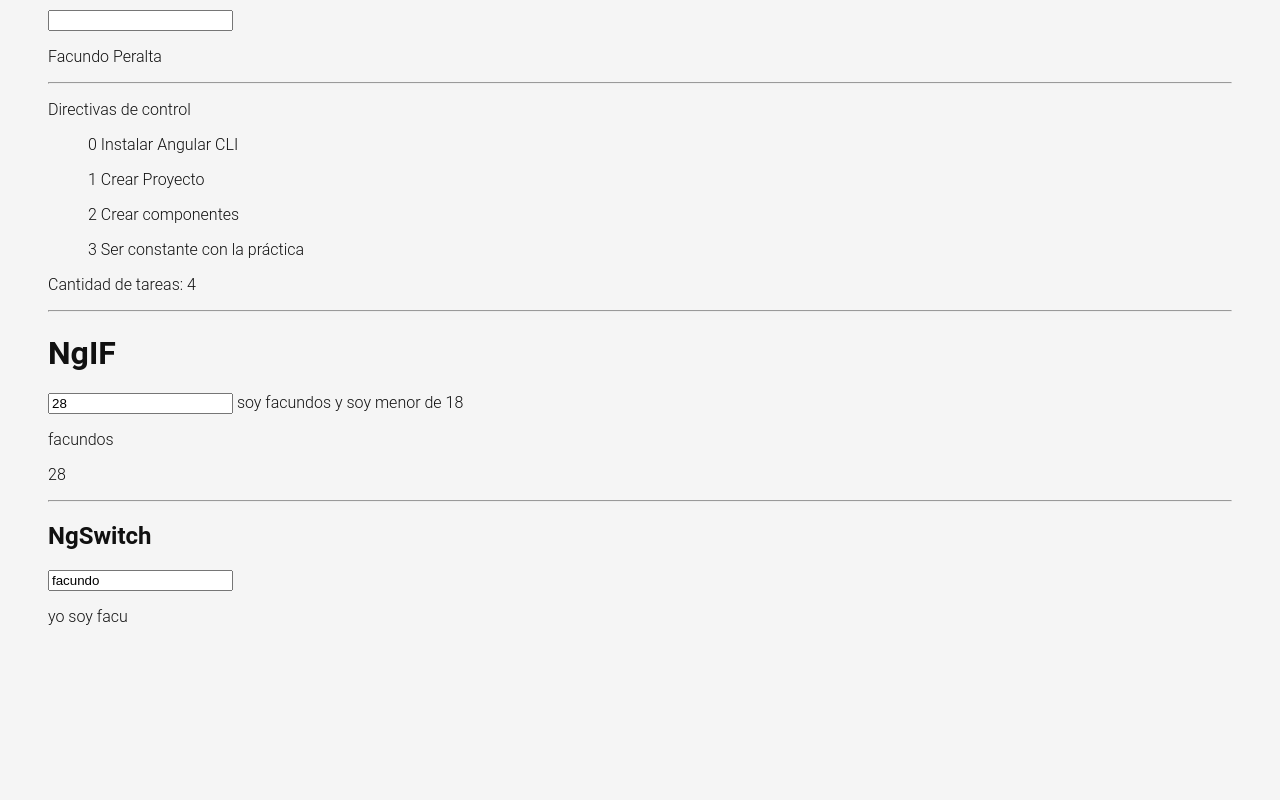
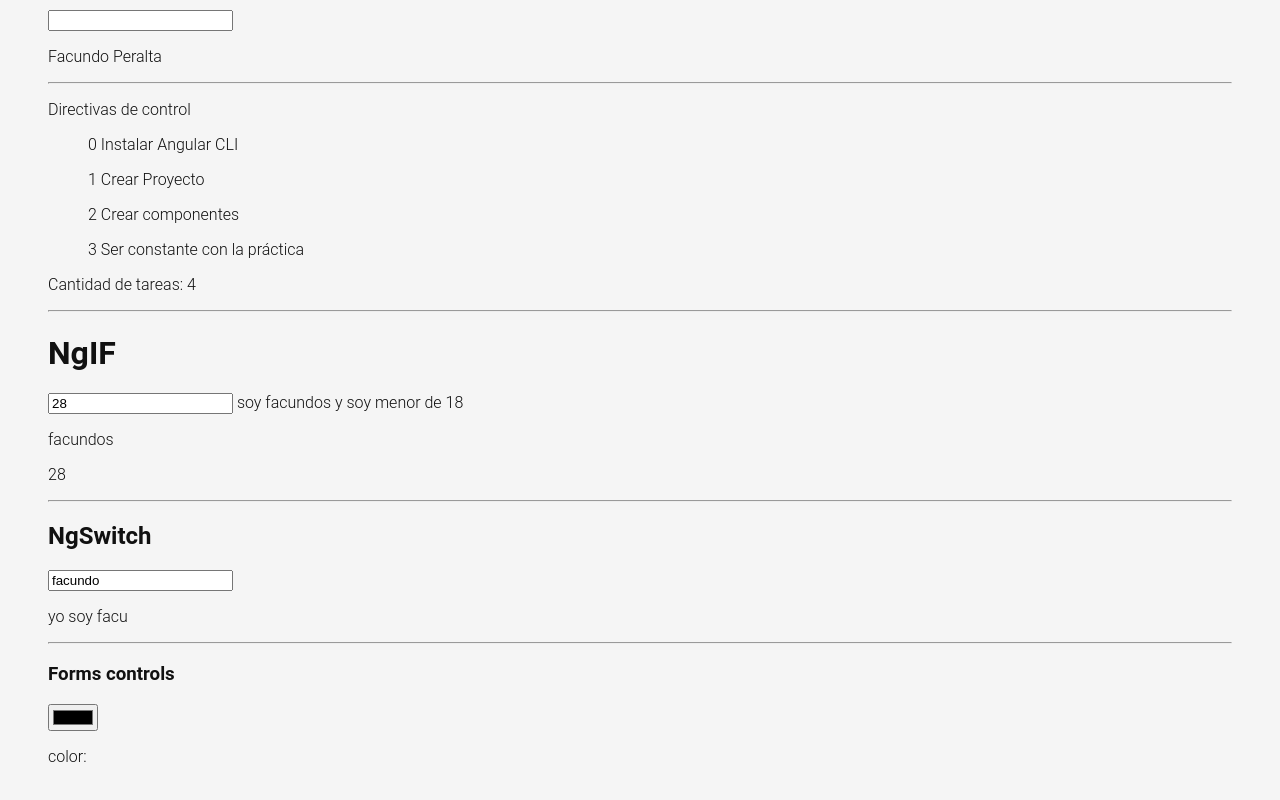
Before and after one commit to facuezeperalta/Angular17-, an Angular app in the folder todoapp/: page /labs in a window 1280 px wide. Shown: the part 1554-2354 px from the top of the page. Before the commit the page ends 2244 px from the top, so only its background shows below. Built offline with nearby package versions, Linux system fonts and the light colour scheme.

Commit message:
control de inputs: color ctrl done

```diff
--- a/todoapp/src/app/pages/labs/labs.component.html
+++ b/todoapp/src/app/pages/labs/labs.component.html
@@ -65,4 +65,8 @@
     <p *ngSwitchCase="'sofia'">yo soy sofia</p>
     <p *ngSwitchDefault>no es nadie</p>
   </div>
+  <hr>
+  <h3>Forms controls</h3>
+  <input type="color" [formControl]="colorCtrl">
+  <p>color: {{ colorCtrl.value }}</p>
 </div>
--- a/todoapp/src/app/pages/labs/labs.component.ts
+++ b/todoapp/src/app/pages/labs/labs.component.ts
@@ -1,11 +1,12 @@
 import { Component, signal } from '@angular/core';
 import { CommonModule } from '@angular/common';
+import{FormControl, ReactiveFormsModule} from '@angular/forms'
 
 
 @Component({
   selector: 'app-labs',
   standalone: true,
-  imports: [CommonModule],
+  imports: [CommonModule, ReactiveFormsModule],
   templateUrl: './labs.component.html',
   styleUrl: './labs.component.scss'
 })
@@ -30,6 +31,15 @@ export class LabsComponent {
     avatar: "https://cdn-icons-png.flaticon.com/512/3541/3541871.png",
     age: 28
   });
+
+  colorCtrl = new FormControl();
+
+  constructor(){
+    this.colorCtrl.valueChanges.subscribe(value =>{
+      console.log(value)
+    })
+  }
+
   clickHandler(){
     alert("Hola!")
   }
```
